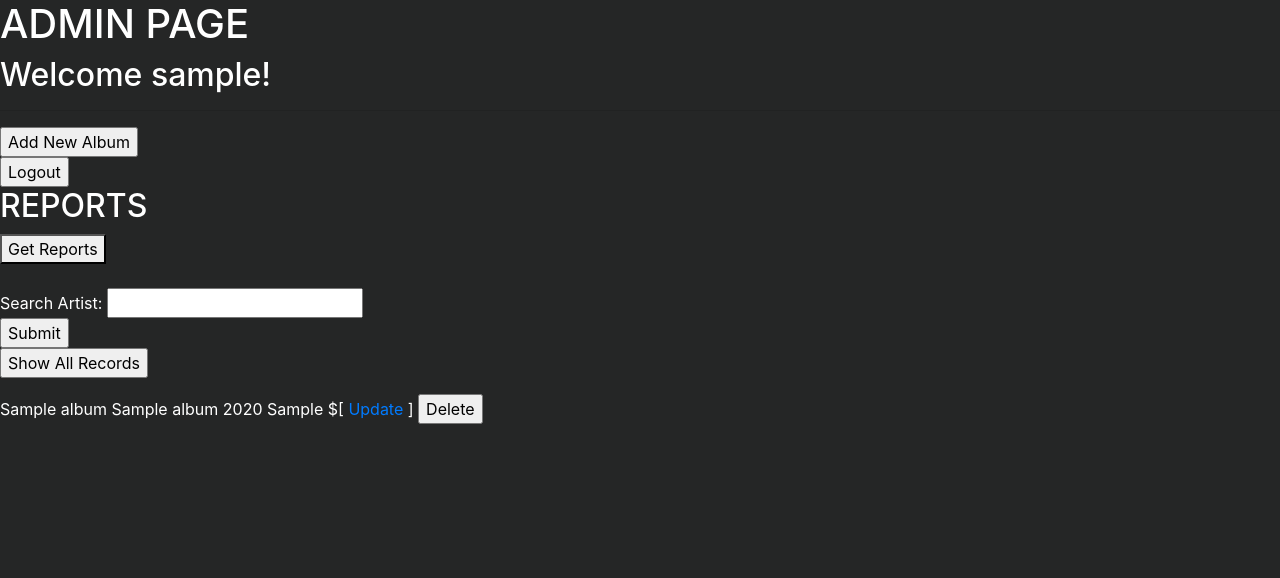
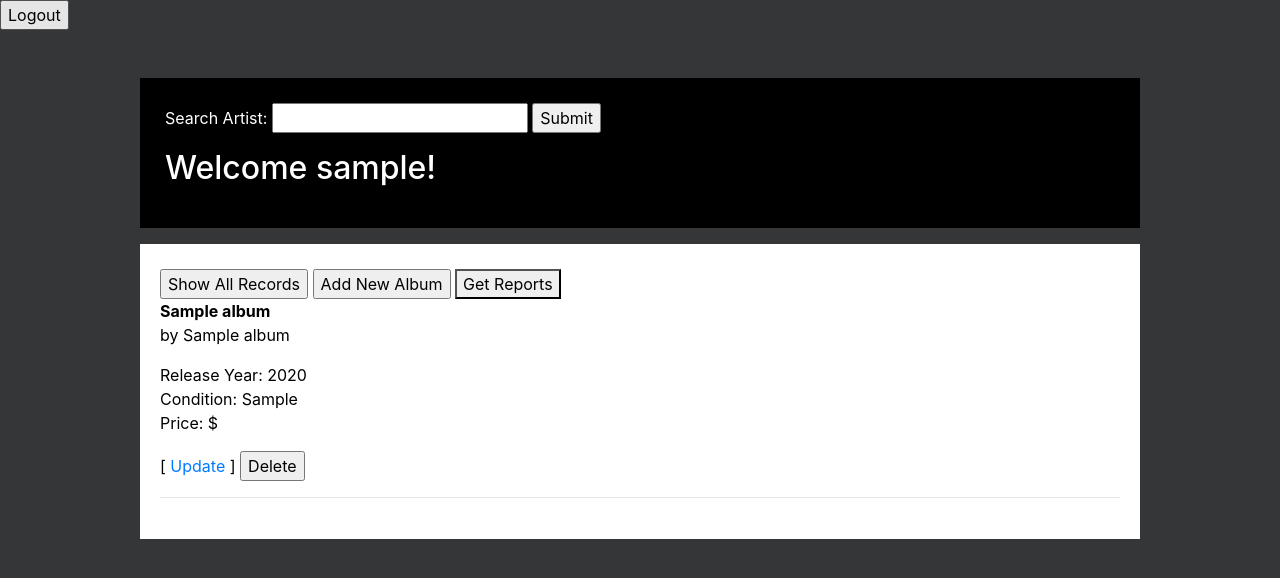
Before and after one commit to cm00100/cst336, a PHP site: page /finalproject/admin.php in a window 1280 px wide. Shown: the top 578 px of the page. Run offline with PHP 8.4, Linux system fonts and the light colour scheme; the visitor is signed in with stand-in values (Sample User, id 1); tables that the repository leaves empty or names only in its code hold one stand-in row (values such as "Sample post"); data that the repository does not hold is empty; some libraries are stand-ins or nearby versions.

Commit message:
Add styling

```diff
--- a/finalproject/admin.php
+++ b/finalproject/admin.php
@@ -50,16 +50,11 @@ function displayRecords() {
     </head>
     <body>
 
-        <h1> ADMIN PAGE </h1>
-        <h2> Welcome <?=$_SESSION['username']?>! </h2>
 
-        <hr>
 
-        <form action="addRecord.php">
 
-            <input type="submit" value="Add New Album" />
 
-        </form>
+       <div id="logout">
 
           <form action="logout.php">
 
@@ -67,7 +62,8 @@ function displayRecords() {
 
         </form>
 
-         <h2>REPORTS</h2>
+        </div>
+
 
 
 
@@ -82,9 +78,8 @@ function displayRecords() {
             });
         </script>
 
-        <div id="div1"></div>
 
-        <button>Get Reports</button>
+
 
 
         <br /><br />
@@ -93,14 +88,17 @@ function displayRecords() {
 
 
 
-         <form action="" method="post">
-        Search Artist: <input type="text" name="search" /><br />
-        <input type="submit" value="Submit" />
-        </form>
+        <div id="search-wrap">
 
-         <form action="" method="post">
-        <input type="submit" value="Show All Records" />
-        </form>
+            <form action="" method="post">
+            Search Artist: <input type="text" name="search" />
+            <input type="submit" value="Submit" />
+            </form>
+            <p>
+             <h2> Welcome <?=$_SESSION['username']?>! </h2>
+
+        </div>
+
 
 
 
@@ -111,7 +109,21 @@ function displayRecords() {
 
          <?php
 
+          echo"<div id='catalog'>";
 
+        echo"
+        <form action='' method='post'>
+        <input type='submit' value='Show All Records' />
+        </form>
+        ";
+
+        echo" <form action='addRecord.php'>
+
+            <input type='submit' value='Add New Album' />
+
+        </form>";
+
+        echo"  <button>Get Reports</button><div id='div1'></div>";
 
 
         $search_value=$_POST["search"];
@@ -121,7 +133,22 @@ function displayRecords() {
         $stmt = $conn->query($sql);
 
         while($record=$stmt->fetch()){
-            echo $record['artist_name'] . '  ' . $record['album_title'] . "  " . $record['album_year']  . '  ' . $record['album_condition']. '  $' . $record['priceId'];
+
+
+             echo "<strong>" . $record['album_title'] ."</strong>";
+            echo "<br>";
+            echo "by " . $record['artist_name'];
+           echo "<p></p>";
+
+            echo "Release Year: " .$record['album_year'];
+                        echo "<br>";
+
+            echo "Condition: ". $record['album_condition'];
+            echo "<br>";
+            echo "Price: $" . $record['priceId'];
+
+            echo "<p></p>";
+
 
             echo "[<a href='updateRecord.php?albumId=".$record['albumId']."'> Update </a> ]";
             //echo "[<a href='deleteUser.php?userId=".$user['userId']."'> Delete </a> ]";
@@ -132,7 +159,10 @@ function displayRecords() {
                 ";
 
                     echo "<br />";
+                      echo "<hr>";
         }
+
+        echo "</div>";
 
         ?>
 
--- a/finalproject/css/style.css
+++ b/finalproject/css/style.css
@@ -1,6 +1,34 @@
 body
 {
-     background-color: #252626;
-     color: #fff;
+     background-color:#353638;
+     color: #000;
 
 }
+
+#search-wrap {
+    background: #000;
+    width: 1000px;
+    height: 150px;
+    color: #fff;
+    padding: 25px 25px;
+    margin:0px auto;
+}
+
+form{
+      display: inline;
+      width: 100px;
+}
+
+#catalog
+{
+    background: #fff;
+    width: 1000px;
+    color: #000;
+    padding: 25px 20px;
+    margin:0px auto;
+}
+
+#showAll{
+     padding: 5px 20px;
+     margin:0px auto;
+}
```
Also changed, not shown: finalproject/index.php (+29 -15 lines), 1 other file.
